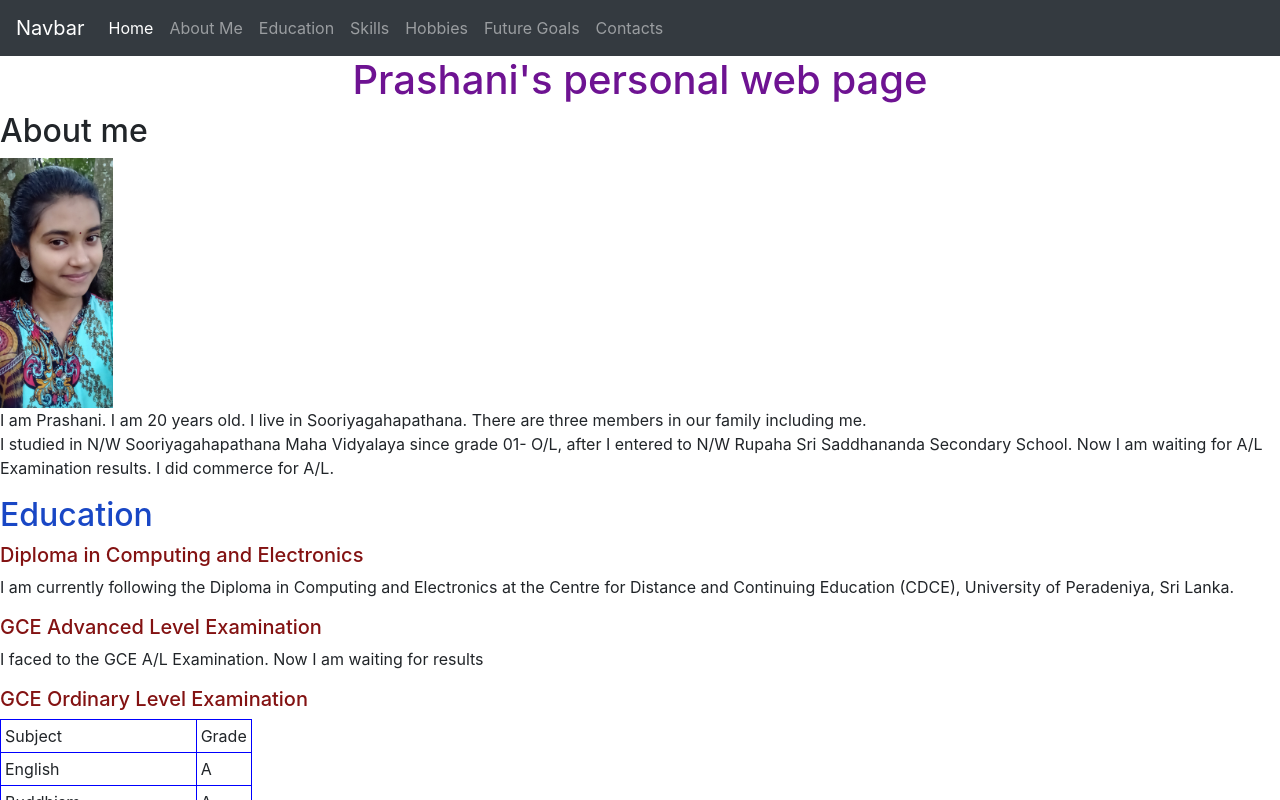
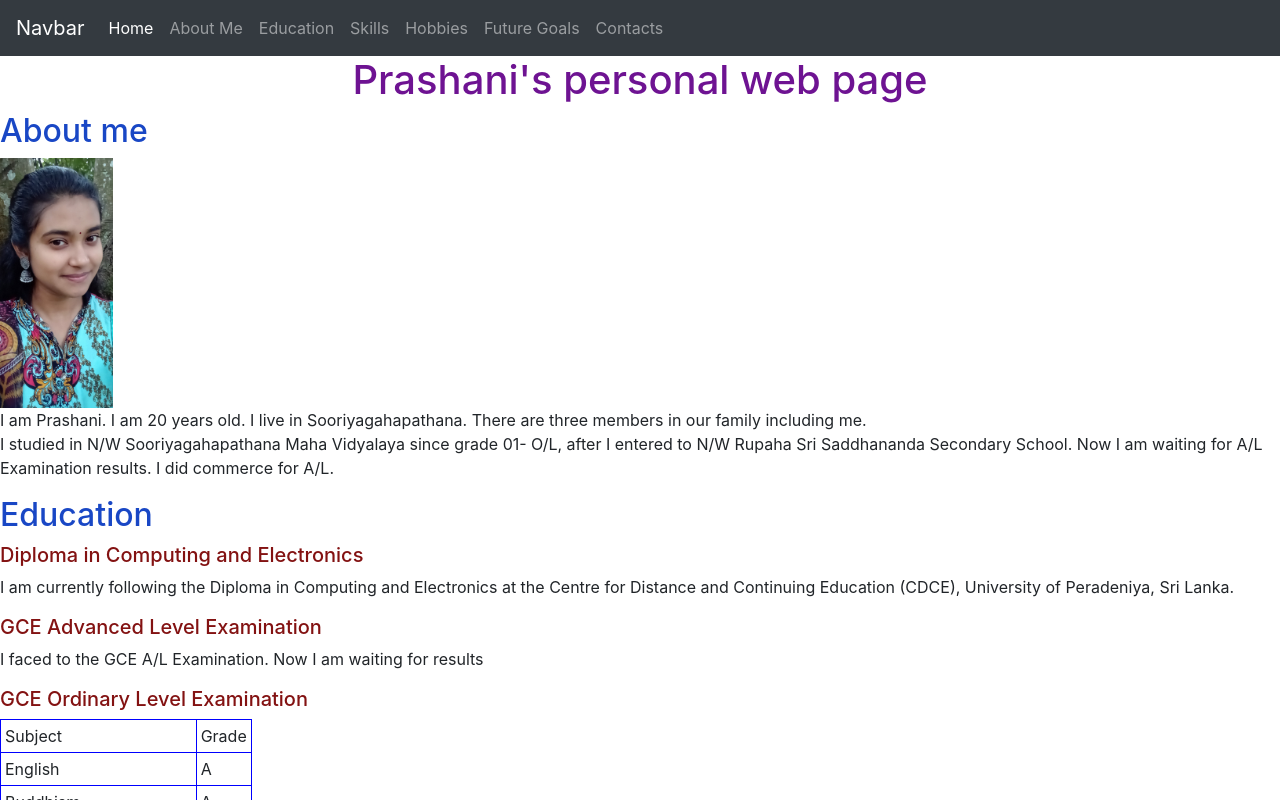
Before and after one commit to Prashanisathya/portfolio-website, a plain HTML site: page index.html in a window 1280 px wide. Shown: the top 800 px of the page. Drawn offline with nearby package versions, Linux system fonts and the light colour scheme.

Commit message:
update index.html

```diff
--- a/index.html
+++ b/index.html
@@ -55,7 +55,7 @@
         </div>
         <h1 id="title">Prashani's personal web page</h1>
         <div id="about">
-            <h2 id>About me </h2>
+            <h2 id="about-title">About me </h2>
             <!-- <ul>
                 <li><a href="#home">Home</a></li>
                 <li><a href="#news">News</a></li>
```
